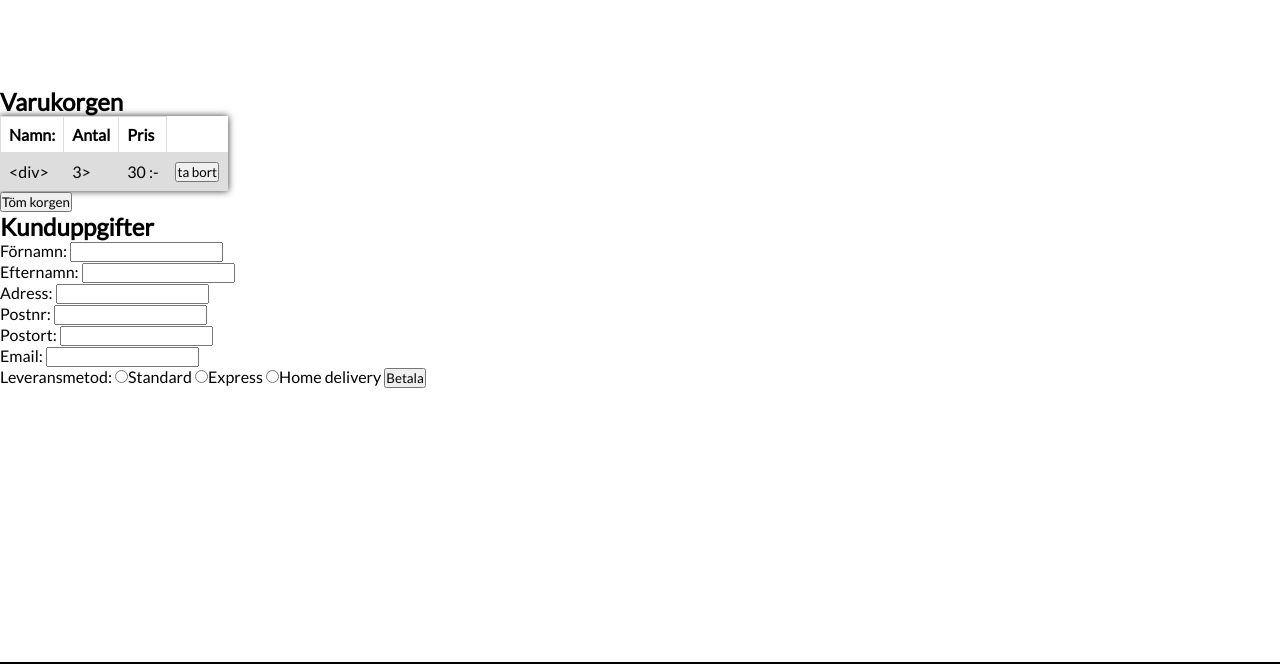
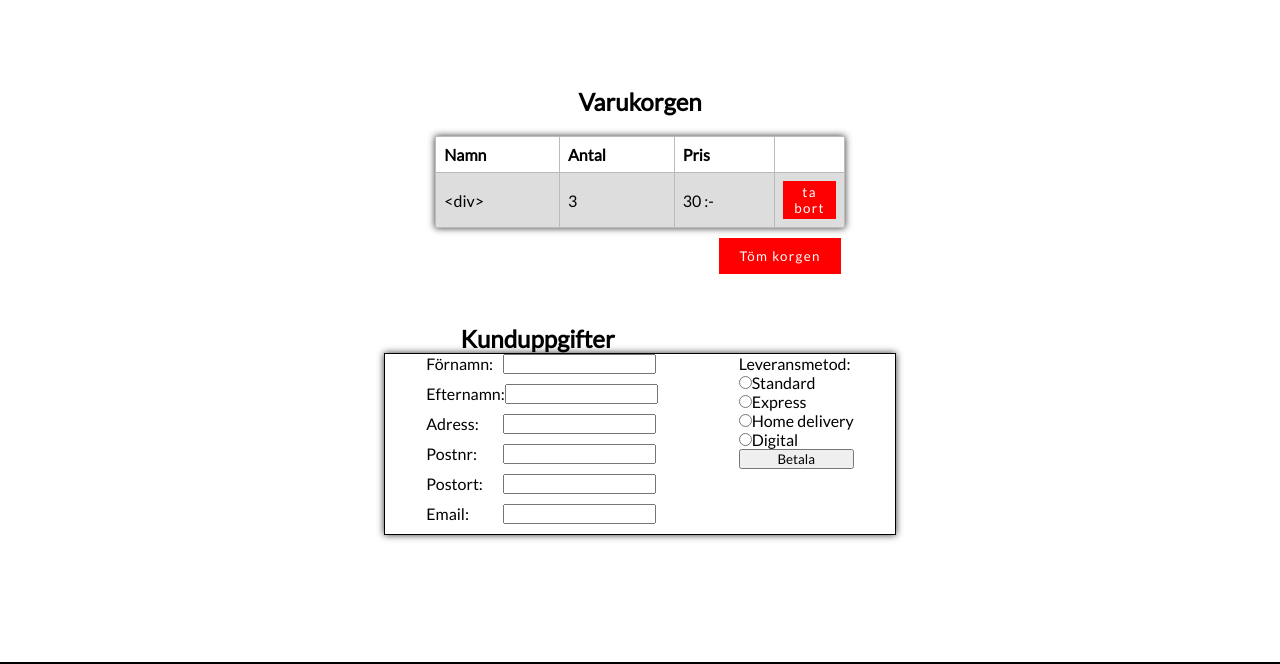
Before and after one commit to MikaelFeher/html_css_group_project, a plain HTML site: page checkout.html in a window 1280 px wide. Shown: the part 53-717 px from the top of the page. Drawn offline with Linux system fonts and the light colour scheme.

Commit message:
checkout updated

```diff
--- a/checkout.html
+++ b/checkout.html
@@ -30,22 +30,25 @@
 	<main id="checkout">
 		<h2>Varukorgen</h2>
 
-		<div class="all-items">
+		<div class="all_items">
 			<table>
 				<tr>
-					<th>Namn:</th>
+					<th>Namn</th>
 					<th>Antal</th>
 					<th>Pris</th>
+                    <th></th>
 				</tr>
 				<tr>
 					<td>&lt;div&gt;</td>
-					<td>3></td>
+					<td>3</td>
 					<td>30 :-</td>
-					<td><button>ta bort</button></td>
+                    <td class="table_button"><button class="delete_button"><span>ta bort</span></button></td>
 				</tr>
 			</table>
 				<!--<button>ta bort</button>-->
-			<button>Töm korgen</button>
+            <div id="empty_cart_button_container">
+			    <button class="delete_button">Töm korgen</button>
+            </div>
 		</div>
 
 
@@ -53,32 +56,39 @@
 			<h2>Kunduppgifter</h2>
 
 			<form>
-				<div class="left-side">
-					<div>
-						<label>Förnamn: <input type="text" name="firstname" required pattern="[A-z]+" minlength="1"></label>
+				<div class="left_side">
+					<div class="labels">
+						<label>Förnamn: </label>
+                        <input type="text" name="first_name" required pattern="[A-z]+" minlength="1">
 					</div>
-					<div>
-						<label>Efternamn: <input type="text" name="lastname" required pattern="[A-z]+" minlength="1"></label>
+					<div class="labels">
+						<label>Efternamn: </label>
+                        <input type="text" name="last_name" required pattern="[A-z]+" minlength="1">
 					</div>
-					<div>
-						<label>Adress: <input type="text" name="address" required></label>
+					<div class="labels">
+						<label>Adress: </label>
+                        <input type="text" name="address" required>
 					</div>
-					<div>
-						<label>Postnr: <input type="text" name="zipcode" required pattern="[0-9]{5}"></label>
+					<div class="labels">
+						<label>Postnr: </label>
+                        <input type="text" name="zip_code" required pattern="[0-9]{5}">
 					</div>
-					<div>
-						<label>Postort: <input type="text" name="city" required pattern="[A-z- ]+" minlength="1"></label>
+					<div class="labels">
+						<label>Postort: </label>
+                        <input type="text" name="city" required pattern="[A-z- ]+" minlength="1">
 					</div>
-					<div>
-						<label>Email: <input type="email" name="email" required></label>
+					<div class="labels">
+						<label>Email: </label>
+                        <input type="email" name="email" required>
 					</div>
 				</div>
 
-				<div class="right-side">
+				<div class="right_side">
 					Leveransmetod:
-					<label><input type="radio" name="delivery" value="standard">Standard</label>
-					<label><input type="radio" name="delivery" value="express">Express</label>
-					<label><input type="radio" name="delivery" value="home">Home delivery</label>
+					<label><input type="radio" name="delivery" value="standard" required>Standard</label>
+					<label><input type="radio" name="delivery" value="express" required>Express</label>
+					<label><input type="radio" name="delivery" value="home" required>Home delivery</label>
+					<label><input type="radio" name="delivery" value="digital" required>Digital</LABEL>
 
 					<button>Betala</button>
 				</div>
--- a/style.css
+++ b/style.css
@@ -125,8 +125,7 @@ header {
 
 #landing_page_banner {
 	width: 85%;
-	box-shadow: 0 0 20px 0 #333;
-	border-radius: 10px;
+	box-shadow: 0 0 20px 0 #33
 	margin: 3% auto;
 	text-align: center;
 }
@@ -151,7 +150,6 @@ header {
 }
 #landing_page_product_button {
 	padding: 10%;
-	border-radius: 10px;
 	border: none;
 	outline: none;
 	background-color: blue;
@@ -200,16 +198,15 @@ table {
 td, th {
   text-align: left;
   padding: 8px;
-  border: 1px solid #dddddd;
+  border: 1px solid #bbb;
 }
 
 tr:nth-child(even) {
-  background-color: #dddddd;
+  background-color: #ddd;
 }
 
 .product_buy_button {
   padding: 10px 20px;
-  border-radius: 10px;
   background-color: green;
   color: white;
   border: none;
@@ -238,13 +235,11 @@ tr:nth-child(even) {
 	/*background:blue;*/
 	/*color: white;*/
 	padding: 20px;
-	border-radius: 5px;
 	box-shadow: 0px 0px 7px 0 #333;
 }
 
 .formField {
 	padding: 20px 70px 20px 50px;
-	border-radius: 5px;
 	border-color: #42afc7;
 	background-color: #ff5a5a;
 
@@ -285,7 +280,6 @@ select {
 }
 .formButton button {
 	padding: 10px 20px;
-	border-radius: 10px;
 	border: 1px solid #888;
 	background-color: rgba(0, 150, 0, 1);
 	color: #ddd;
@@ -300,6 +294,79 @@ select {
 
 /********CONTACT END********/
 
+/******** CHECKOUT *********/
+
+#checkout {
+	width: 80%;
+	text-align: center;
+	margin: 0 auto;
+}
+#checkout h2 {
+	text-align: center;
+	margin-top: 50px;
+}
+#checkout table {
+	width: 40%;
+	margin: 0 auto;
+	margin-top: 2%;
+	margin-bottom: 1%;
+}
+#checkout table td {
+}
+.table_button {
+	width: 17%;
+	text-align: center;
+}
+.delete_button {
+	padding: 3px 5px;
+	background-color: red;
+	color: white;
+	border: none;
+	letter-spacing: .1em;
+}
+.all_items {
+	display: flex;
+	flex-direction: column;
+}
+#empty_cart_button_container {
+	width: 40%;
+	margin: 0 auto;
+	display: flex;
+	justify-content: flex-end;
+}
+#empty_cart_button_container button {
+	margin-right: 1%;
+	padding: 10px 20px;
+	background-color: red;
+	color: white;
+	border: none;
+	letter-spacing: .1em;
+}
+.customer-information {
+	width: 100%;
+}
+.customer-information h2 {
+	display: flex;
+	justify-content: center;
+	margin-right: 20%;
+}
+#checkout form {
+	border: 1px solid black;
+	box-shadow: 0px 0px 7px 0 #333;
+	display: flex;
+	justify-content: space-around;
+	width: 50%;
+	margin: 0 auto;
+}
+#checkout form .left_side {
+}
+#checkout form .right_side {
+	display: flex;
+	flex-direction: column;
+	text-align: left;
+}
+
+/******* CHECKOUT END ******/
 
 /* This is where the main css goes */
 
@@ -350,7 +417,6 @@ footer {
 	}
 	.formField {
 		padding: 10px 25px 10px 25px;
-		border-radius: 5px;
 	}
 	select {
 		margin-bottom: 5px;
@@ -364,7 +430,6 @@ footer {
 	}
 	.formButton button {
 		padding: 5px 10px;
-		border-radius: 10px;
 		font-size: .9em;
 	}
 	/******CONTACT FORM END*******/
```
